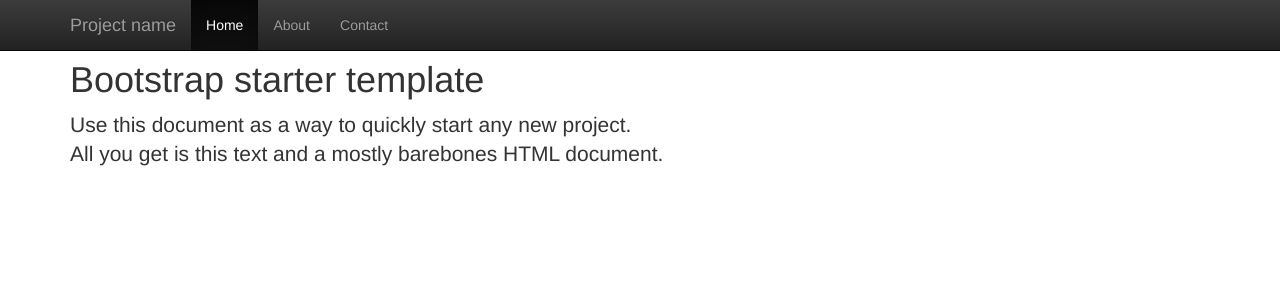
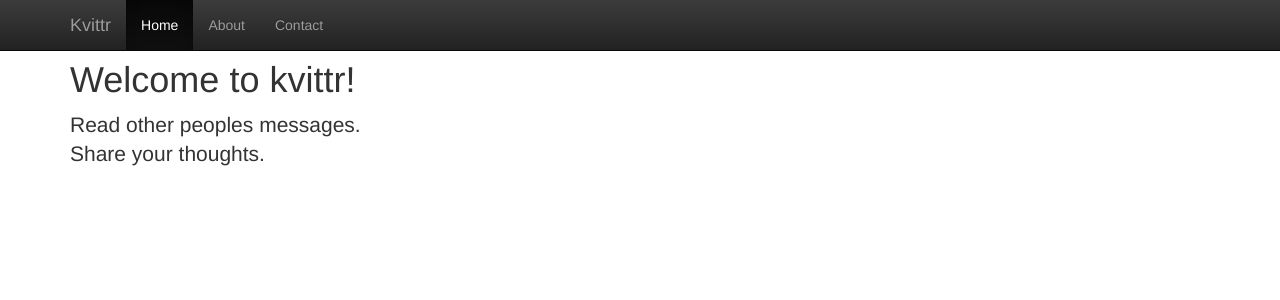
Before and after one commit to Anders12345/Kvittr, a Django app: page / in a window 1280 px wide. Shown: the top 300 px of the page. Run offline with Django 3.2, Linux system fonts and the light colour scheme; some libraries are stand-ins or nearby versions.

Commit message:
Edited welcome message and menu brand name

```diff
--- a/kvittr/theme/templates/theme/frontpage.html
+++ b/kvittr/theme/templates/theme/frontpage.html
@@ -9,7 +9,7 @@
           <span class="icon-bar"></span>
           <span class="icon-bar"></span>
         </button>
-        <a class="navbar-brand" href="#">Project name</a>
+        <a class="navbar-brand" href="#">Kvittr</a>
       </div>
       <div id="navbar" class="collapse navbar-collapse">
         <ul class="nav navbar-nav">
@@ -24,8 +24,8 @@
   <div class="container">
     <div class="content">
       <div class="starter-template">
-        <h1>Bootstrap starter template</h1>
-          <p class="lead">Use this document as a way to quickly start any new project.<br> All you get is this text and a mostly barebones HTML document.</p>
+        <h1>Welcome to kvittr!</h1>
+        <p class="lead">Read other peoples messages.<br>Share your thoughts.</p>
       </div>
     </div>
   </div><!-- /.container -->
```
